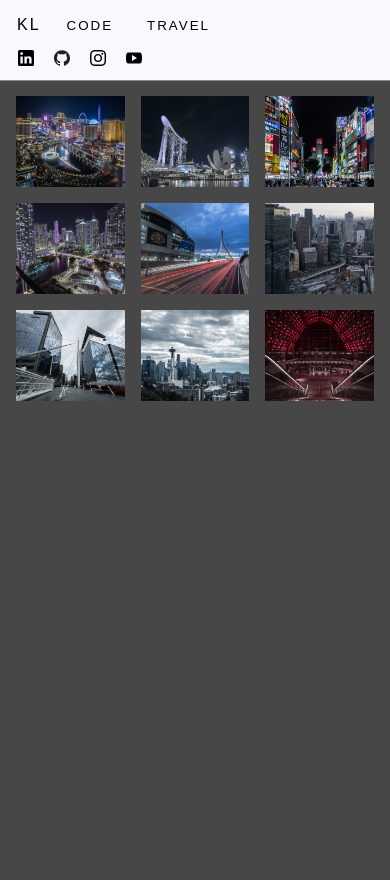
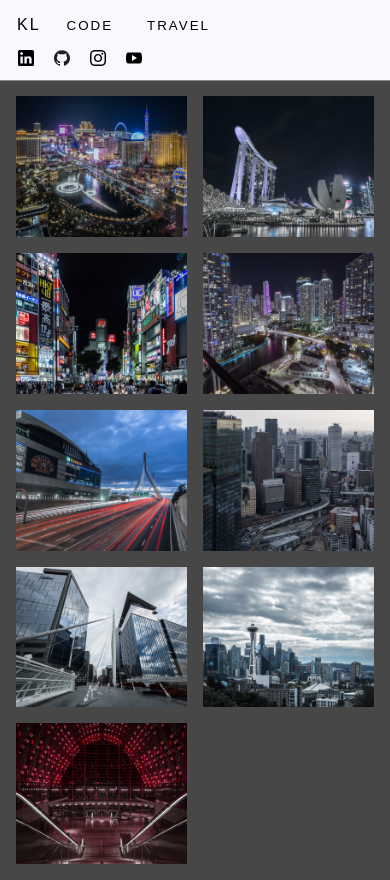
Before and after one commit to klnyc/Kenneth-Lai, a React (Create React App) app: page /travel in a window 390 px wide. Before the commit the page ends 844 px from the top, so only its background shows below. Built offline with nearby package versions, Linux system fonts and the light colour scheme.

Commit message:
Change to 2 photo columns for mobile

```diff
--- a/src/styles/main.css
+++ b/src/styles/main.css
@@ -22,7 +22,6 @@ a:-webkit-any-link {
 
 .section {
   margin-top: 64px; /* 16px (header height) + 2 x 24px (header padding) */
-  /* width: 100%; */
   padding: 32px;
 }
 
--- a/src/styles/responsive.css
+++ b/src/styles/responsive.css
@@ -58,4 +58,8 @@
   .overlay-text {
     font-size: 10px;
   }
+
+  #photo-grid {
+    grid-template-columns: auto auto;
+  }
 }
```
